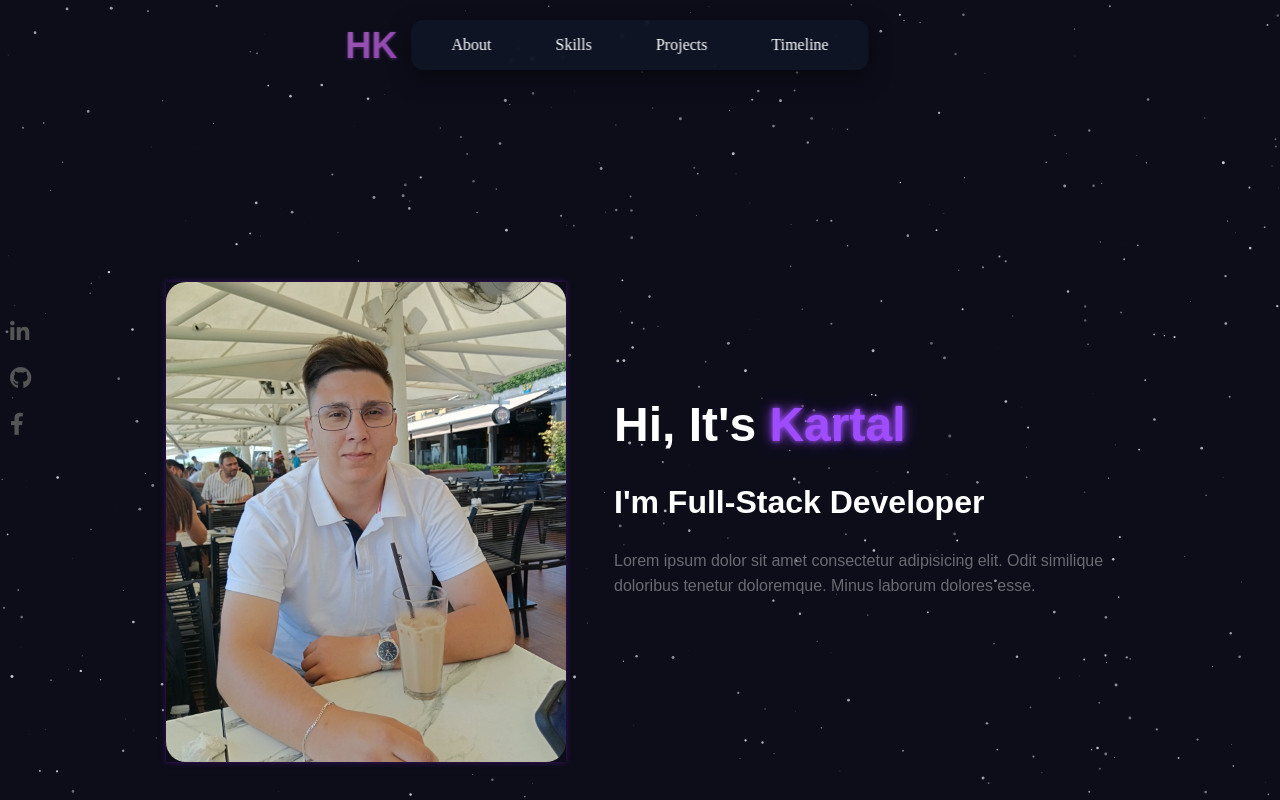
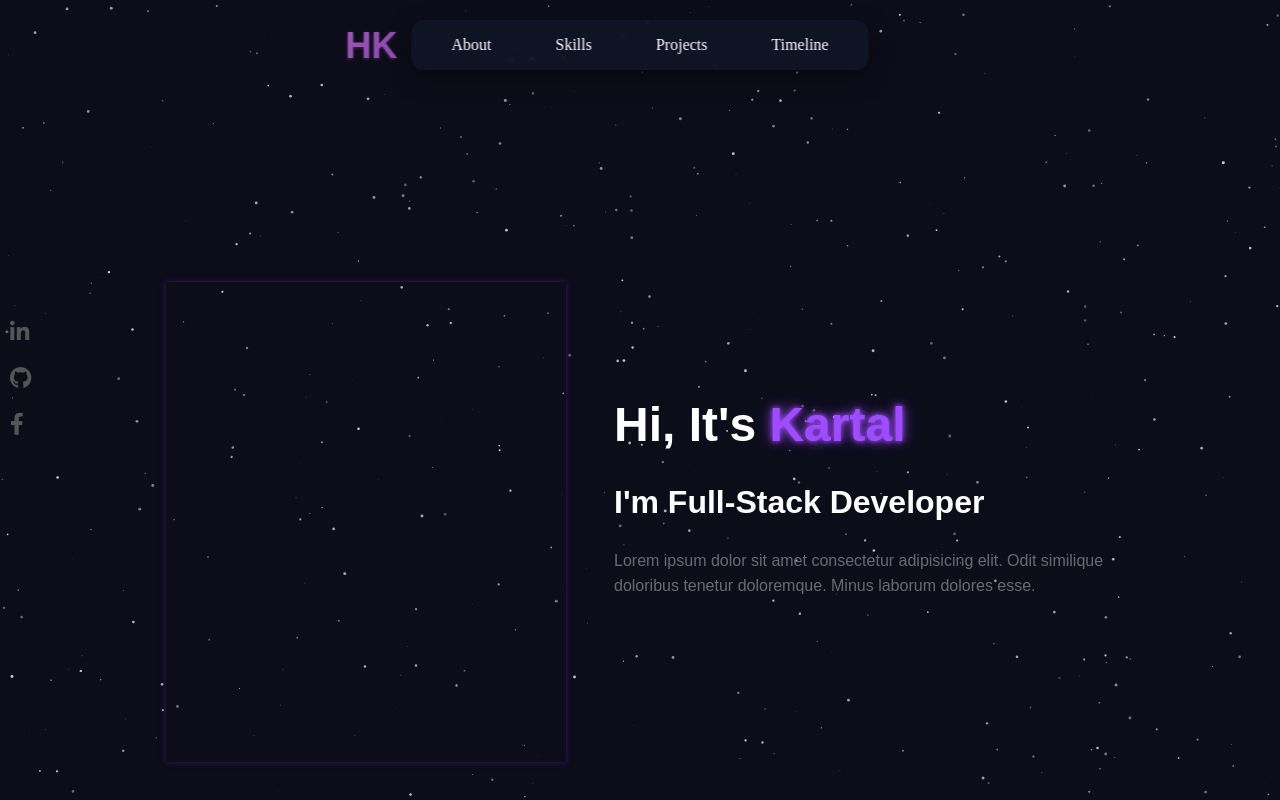
Before and after one commit to kaartal/PortofolioResume, a Vue app: page / in a window 1280 px wide. Built offline with nearby package versions, Linux system fonts and the light colour scheme.

Commit message:
Update HeroSection.vue

```diff
--- a/src/components/HeroSection.vue
+++ b/src/components/HeroSection.vue
@@ -16,7 +16,7 @@
   <div class="infoBox">
     <!-- PICTURE -->
     <div class="imageDeveloper fade-section" :class="{ visible: showImage }">
-      <img src="@/assets/halidkartal.jpg" alt="Developer Image" />
+
     </div>
 
     <!-- DESCRIPTION -->
@@ -325,4 +325,5 @@ display:none;
   }
 }
 
+
 </style>
```
